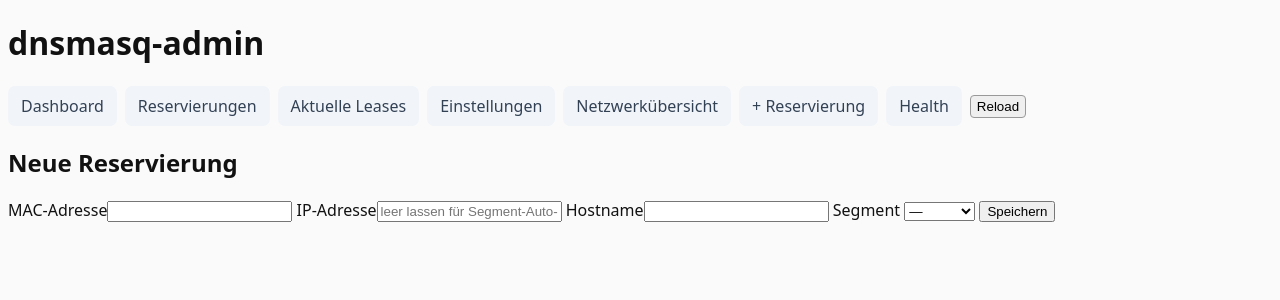
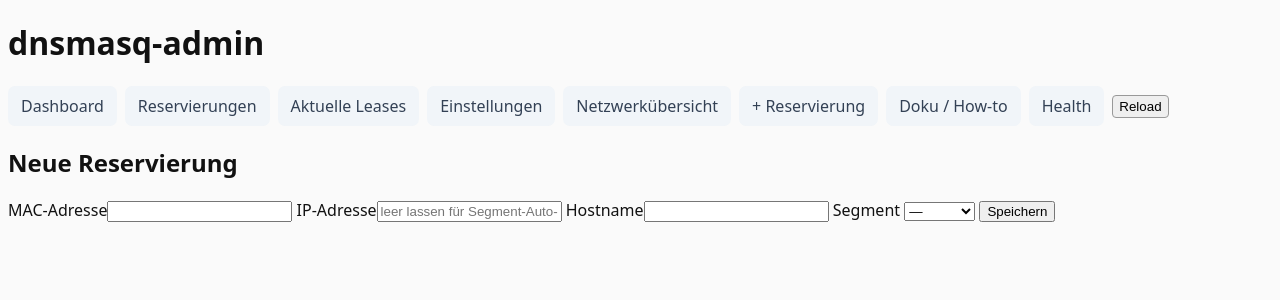
Before and after one commit to lexxi/dnsmasq-admin, a Flask app: page /add in a window 1280 px wide. Shown: the top 300 px of the page. Run offline with Flask 3, Linux system fonts and the light colour scheme.

Commit message:
Add documentation navigation tab

```diff
--- a/templates/base.html
+++ b/templates/base.html
@@ -31,6 +31,7 @@
       <a href="/config" class="{{ 'active' if request.path == '/config' else '' }}">Einstellungen</a>
       <a href="/overview">Netzwerkübersicht</a>
       <a href="/add">+ Reservierung</a>
+      <a href="/docs" class="{{ 'active' if request.path == '/docs' else '' }}">Doku / How-to</a>
       <a href="/health" target="_blank" rel="noopener">Health</a>
       <form method="post" action="/reload" style="display:inline"><button class="btn" type="submit">Reload</button></form>
     </nav>
```
